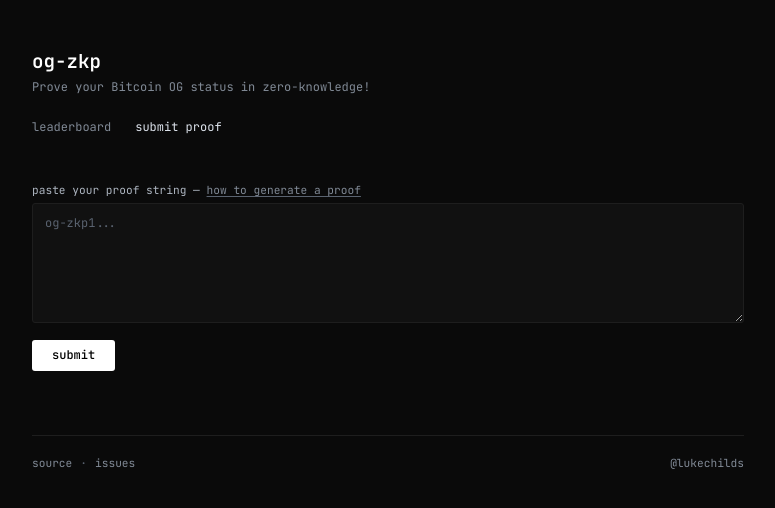
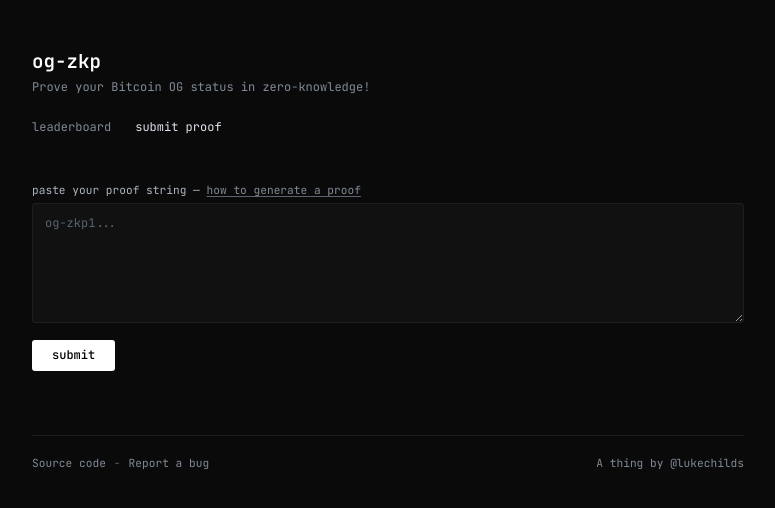
Before and after one commit to lukechilds/og-zkp, a Next.js app in the folder web/: page /submit in a window 1280 px wide. Shown: the top 508 px of the page, without its empty margins (252-1027 px from the left). Built offline with nearby package versions, Linux system fonts and the light colour scheme.

Commit message:
updadet link text

```diff
--- a/web/app/globals.css
+++ b/web/app/globals.css
@@ -77,7 +77,7 @@ footer {
 footer a { color: var(--text-muted); }
 footer a:hover { color: var(--text-dim); }
 footer .sep { color: var(--text-faint); }
-footer .credit { margin-left: auto; }
+footer .credit { margin-left: auto; color: var(--text-muted); }
 
 /* Leaderboard */
 .leaderboard {
--- a/web/app/layout.js
+++ b/web/app/layout.js
@@ -21,10 +21,10 @@ export default function RootLayout({ children }) {
           </header>
           <main>{children}</main>
           <footer>
-            <a href="https://github.com/lukechilds/og-zkp" target="_blank" rel="noopener">source</a>
-            <span className="sep">&middot;</span>
-            <a href="https://github.com/lukechilds/og-zkp/issues" target="_blank" rel="noopener">issues</a>
-            <span className="credit"><a href="https://lu.ke" target="_blank" rel="noopener">@lukechilds</a></span>
+            <a href="https://github.com/lukechilds/og-zkp" target="_blank" rel="noopener">Source code</a>
+            <span className="sep">-</span>
+            <a href="https://github.com/lukechilds/og-zkp/issues" target="_blank" rel="noopener">Report a bug</a>
+            <span className="credit">A thing by <a href="https://lu.ke" target="_blank" rel="noopener">@lukechilds</a></span>
           </footer>
         </div>
       </body>
```
